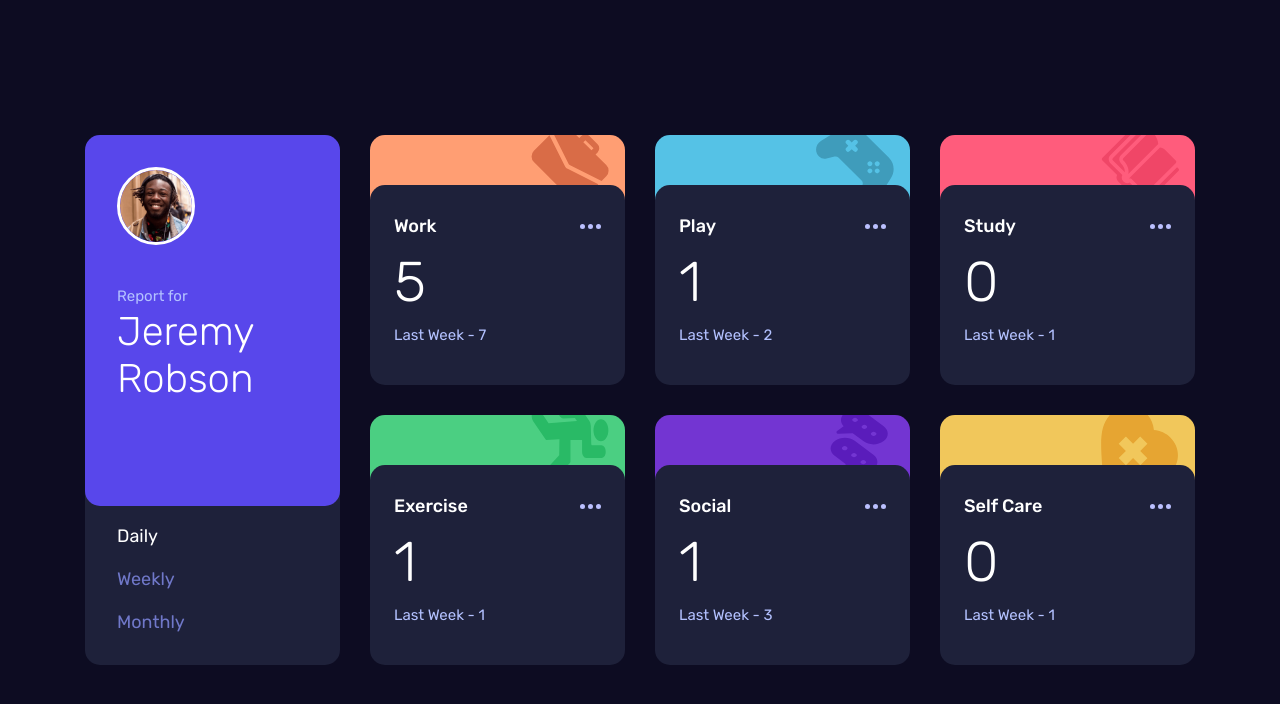
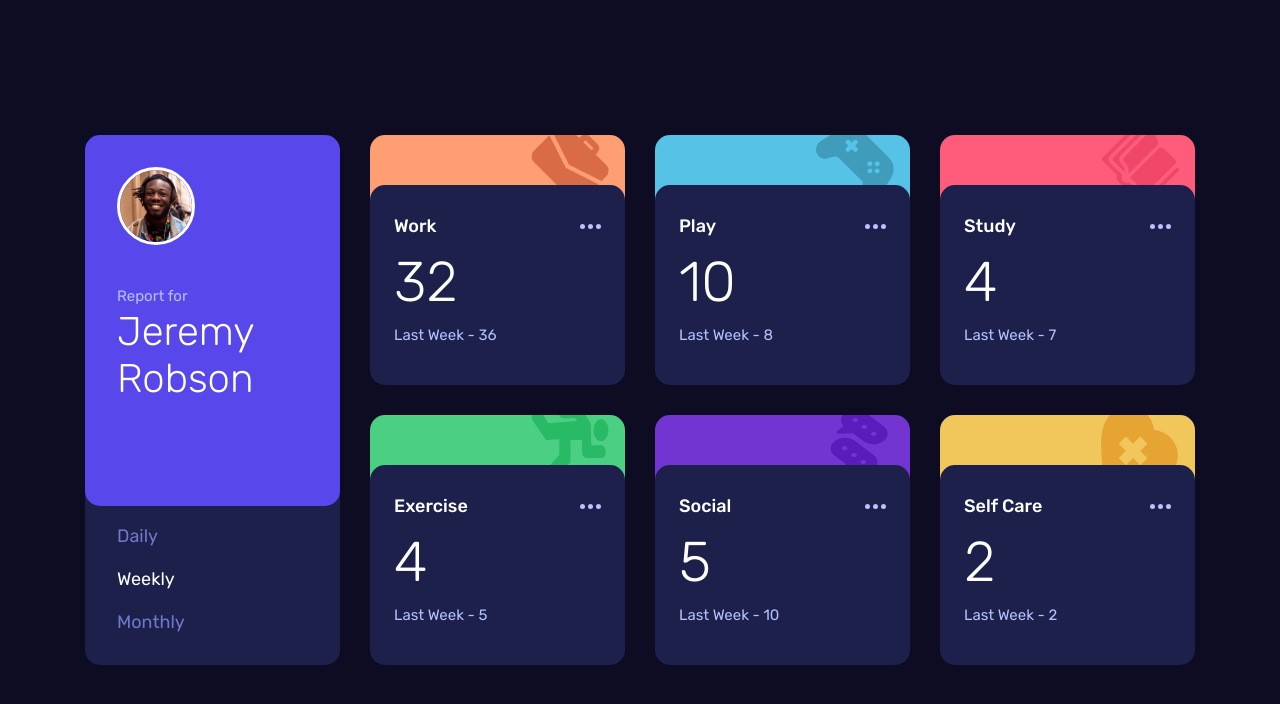
Before and after one commit to KieranWebDev/time-tracking-dashboard-react, a React (Create React App) app: page / in a window 1280 px wide. Shown: the top 704 px of the page. Built offline with nearby package versions, Linux system fonts and the light colour scheme.

Commit message:
edited background color of activity component

```diff
--- a/src/App.css
+++ b/src/App.css
@@ -23,7 +23,7 @@ html {
   --violet: #c792ea;
   --soft-orange: #ff9e73;
   --very-dark-blue: #0d0c22;
-  --dark-blue: #1e213a;
+  --dark-blue: #1c204b;
   --desaturated-blue: #2a3052;
   --pale-blue: #e7e7eb;
 }
--- a/src/App.js
+++ b/src/App.js
@@ -10,8 +10,8 @@ import data from './data/data.json';
 import './App.css';
 
 function App() {
-  const [current, setCurrent] = useState('daily');
-  const [previous, setPrevious] = useState('daily');
+  const [current, setCurrent] = useState('weekly');
+  const [previous, setPrevious] = useState('weekly');
 
   function changeDisplayedData(timeFrame) {
     setCurrent(timeFrame);
```
